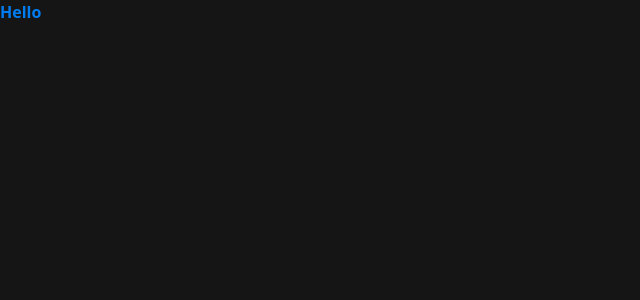
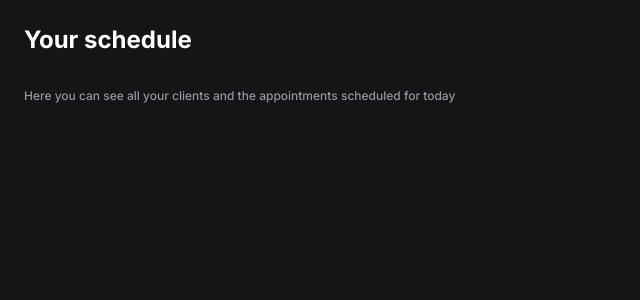
Before and after one commit to Vitorcd20/Pet-Shop-Project-web-Next-js-, a Next.js app: page / in a window 1280 px wide. Shown: the top 300 px of the page, without its empty margins (0-640 px from the left). Built offline with nearby package versions, Linux system fonts and the light colour scheme.

Commit message:
Refactor layout and page components for improved structure and updated metadata

```diff
--- a/src/app/layout.tsx
+++ b/src/app/layout.tsx
@@ -1,20 +1,23 @@
 import type { Metadata } from "next";
-import { Geist, Geist_Mono } from "next/font/google";
+import { Inter } from "next/font/google";
 import "../styles/globals.css";
 
-const geistSans = Geist({
-  variable: "--font-geist-sans",
+const inter = Inter({
+  variable: "--font-inter",
   subsets: ["latin"],
+  weight: ["400", "500", "700"],
 });
 
-const geistMono = Geist_Mono({
-  variable: "--font-geist-mono",
+const interTight = Inter({
+  variable: "--font-inter-tight",
   subsets: ["latin"],
+  weight: ["700"],
 });
 
 export const metadata: Metadata = {
-  title: "Create Next App",
-  description: "Generated by create next app",
+  title: "Pet World",
+  description:
+    "Here you can see all your clients and the appointments scheduled for today",
 };
 
 export default function RootLayout({
@@ -24,9 +27,7 @@
 }>) {
   return (
     <html lang="en">
-      <body
-        className={`${geistSans.variable} ${geistMono.variable} antialiased`}
-      >
+      <body className={`${inter.variable} ${interTight.variable} antialiased`}>
         {children}
       </body>
     </html>
--- a/src/app/page.tsx
+++ b/src/app/page.tsx
@@ -1,7 +1,17 @@
 export default function Home() {
   return (
-    <div>
-      <h2 className="text-accent-blue">Hello</h2>
+    <div className="bg-background-primary p-6">
+      <div className="flex items-center justify-between md:mb-8">
+        <div>
+          <h1 className="text-title text-content-primary mb-8">
+            Your schedule
+          </h1>
+          <p className="text-paragraph-small text-content-secondary">
+            Here you can see all your clients and the appointments scheduled for
+            today
+          </p>
+        </div>
+      </div>
     </div>
   );
 }
```
